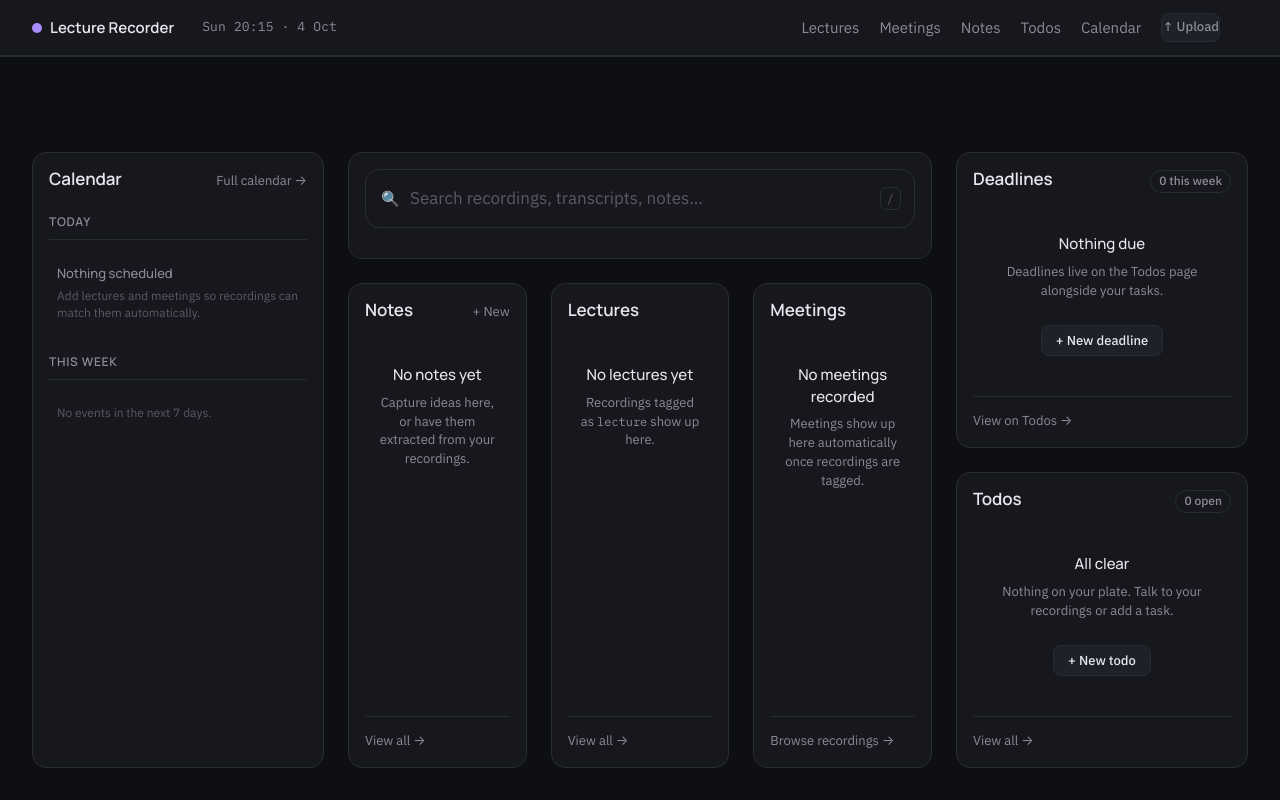
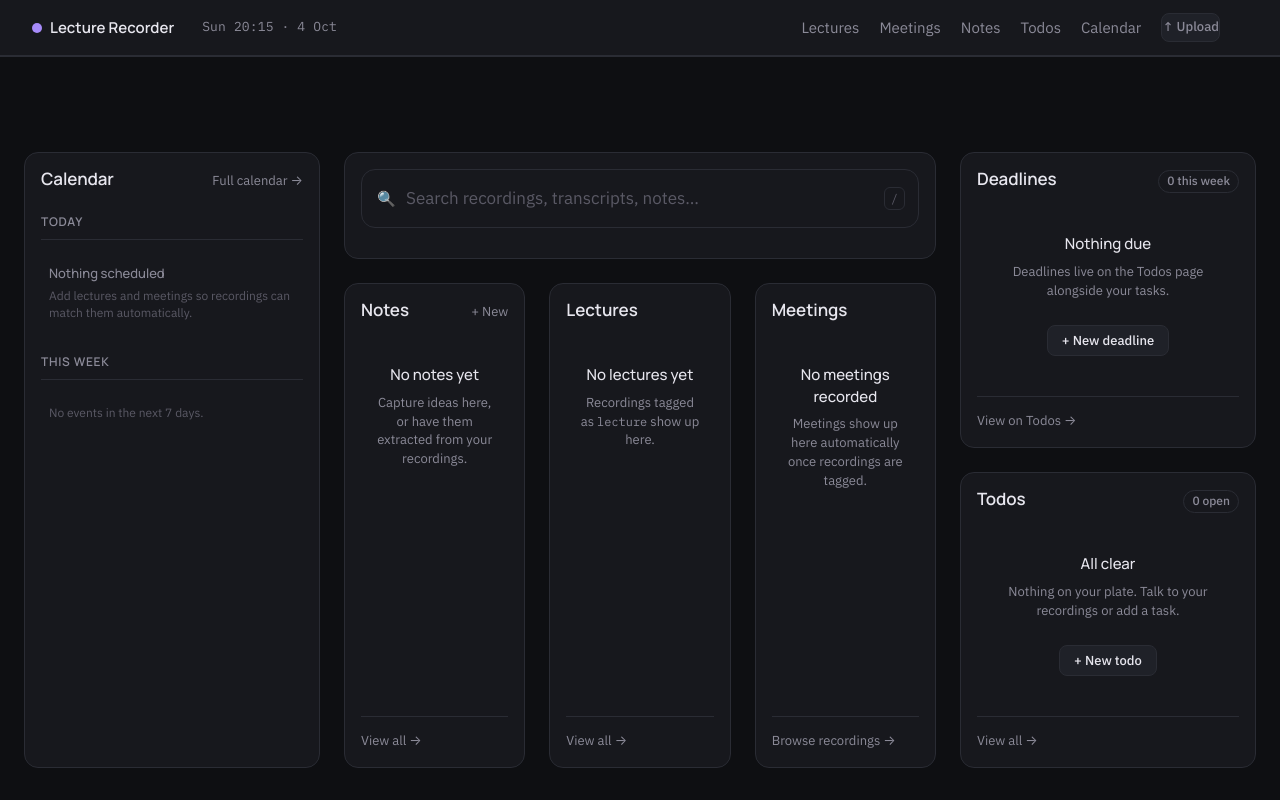
Before and after one commit to S1monP/AfterWord, a Flask app: page / in a window 1280 px wide. Run offline with Flask 3, Linux system fonts and the light colour scheme; data that the repository does not hold is empty.

Commit message:
feat: dashboard full-width (edge-to-edge with 24px gaps)

```diff
--- a/static/css/layout.css
+++ b/static/css/layout.css
@@ -181,6 +181,17 @@
   padding-top: var(--lr-pad-page-top);
 }
 
+/* Modifier for full-width pages. Removes the 1280px content cap so
+ * the page fills the viewport, with a fixed 24px gap from each edge.
+ * Use on the dashboard (and any other page where edge-to-edge content
+ * is desired). Text-heavy pages should NOT use this -- a wide
+ * line length hurts readability. */
+.lr-page--full {
+  max-width: none;
+  padding-left: var(--lr-pad-edge);
+  padding-right: var(--lr-pad-edge);
+}
+
 .lr-dashboard__calendar {
   grid-column: 1;
   grid-row: 1 / span 2;
--- a/static/css/tokens.css
+++ b/static/css/tokens.css
@@ -95,6 +95,9 @@
   --lr-gap-card:   24px;
   --lr-pad-card:   20px;
   --lr-pad-page:   32px;
+  /* Edge gap for full-width pages (dashboard). Keeps content
+     a fixed distance from the viewport edges regardless of size. */
+  --lr-pad-edge:  24px;
   /* Generous top gap for the dashboard. ~1/8 of the viewport,
      capped at 112px on large screens. */
   --lr-pad-page-top: min(12vh, 112px);
--- a/templates/dashboard.html
+++ b/templates/dashboard.html
@@ -11,7 +11,7 @@
    Right column:   Deadlines and Todos stacked, equal height.
    All heights are CSS grid fractions; the dashboard fills the
    viewport below the top bar. #}
-<div class="lr-page lr-page--with-gap">
+<div class="lr-page lr-page--with-gap lr-page--full">
 <div class="lr-dashboard">
 
   {# --- Calendar (left, full height) --- #}
```
Also changed, not shown: tests/test_api.py (+6 -0 lines).
